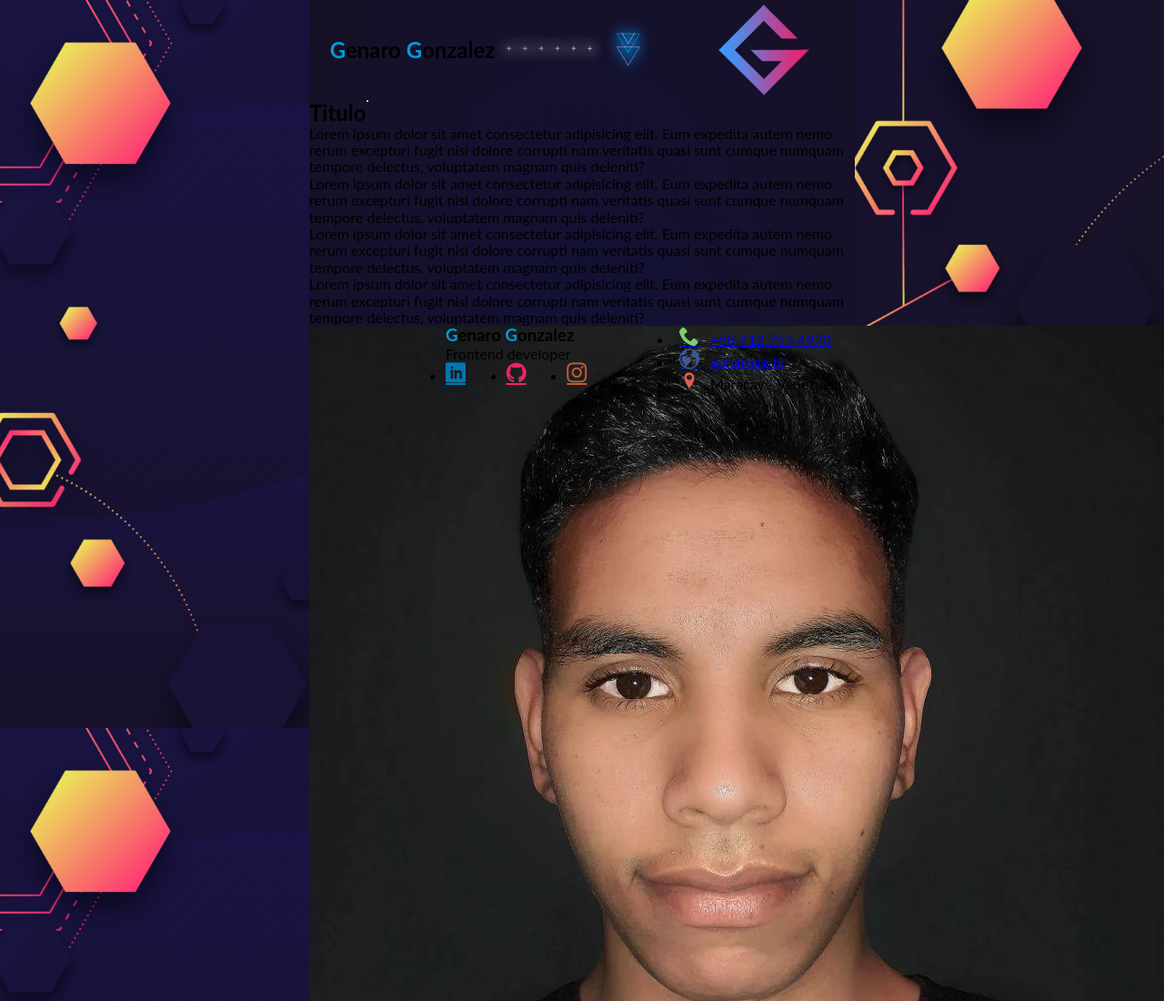
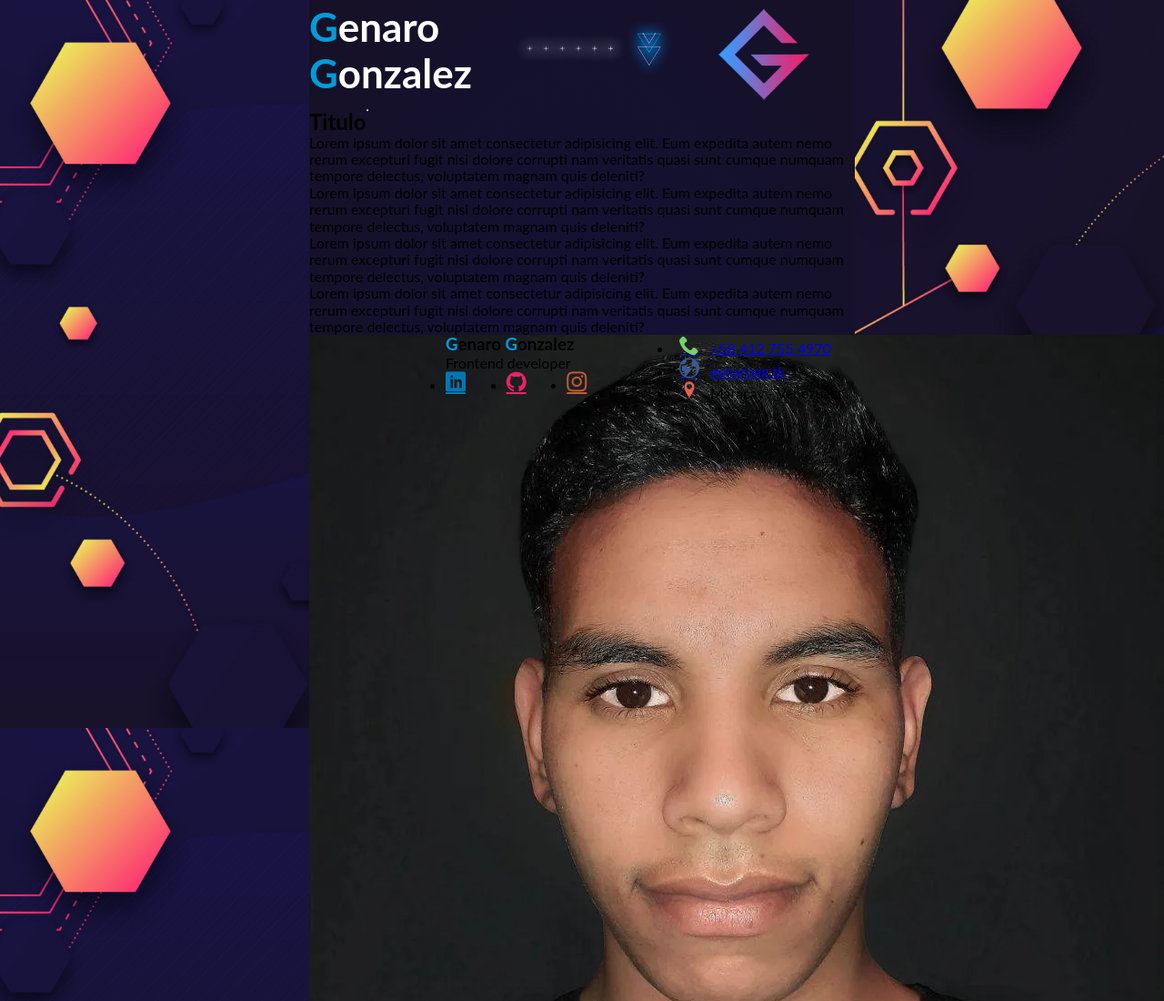
Before and after one commit to genarogg/email-template-genarogg, a plain HTML site: page index.html in a window 1280 px wide. Shown: the top 1100 px of the page at 91% size. Drawn offline with nearby package versions, Linux system fonts and the light colour scheme; files that its build step writes are made by us from their sources; files whose address does not match are found by name.

Commit message:
containerIsoTipo

```diff
--- a/css/style.scss
+++ b/css/style.scss
@@ -108,4 +108,12 @@ header{
     justify-content: center;
     height: 110px;
   }
+
+  .containerIsoTipo {
+    height: 120px;
+  }
+  h2 {
+    color: #fff;
+    font-size: 44px;
+  }
 }
```
